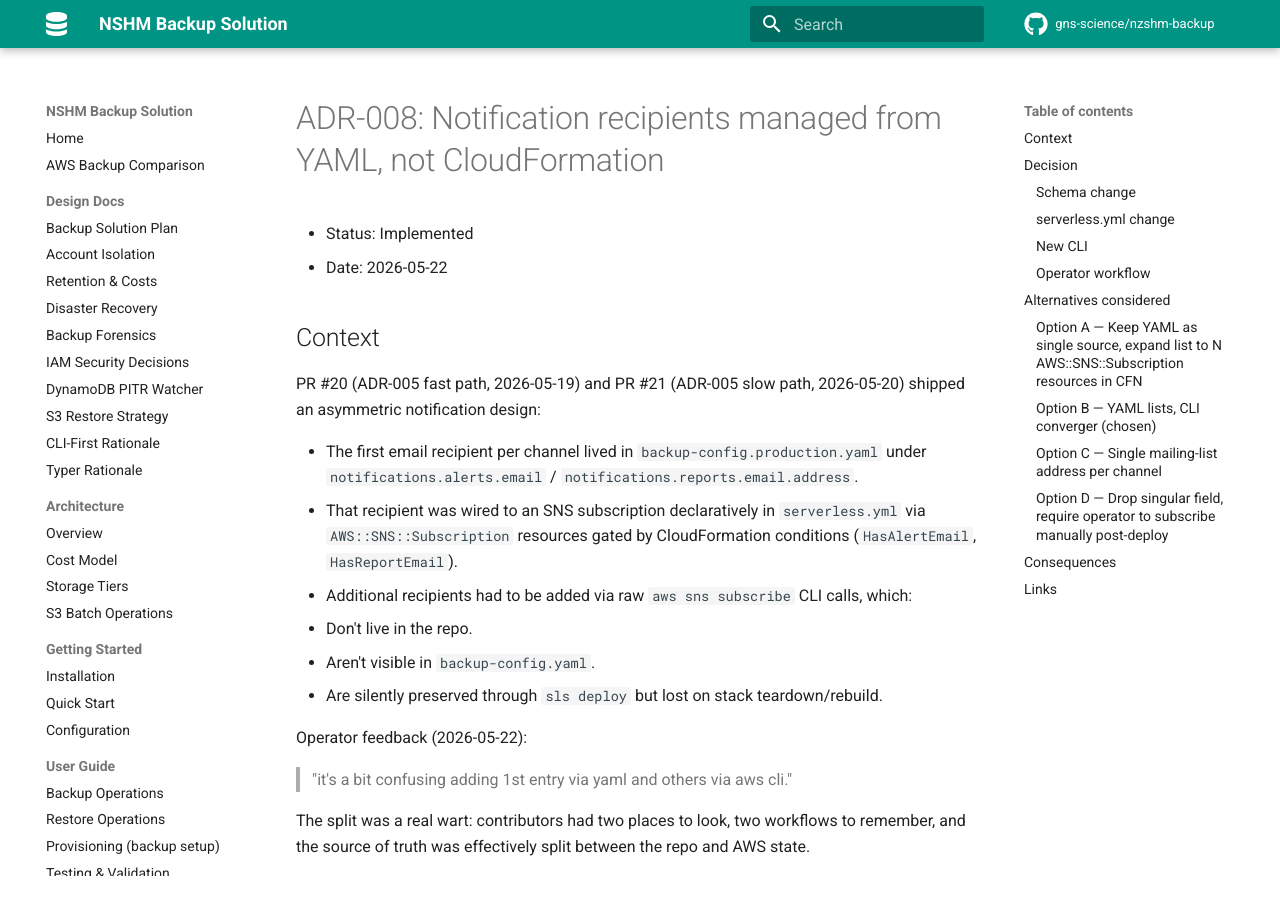
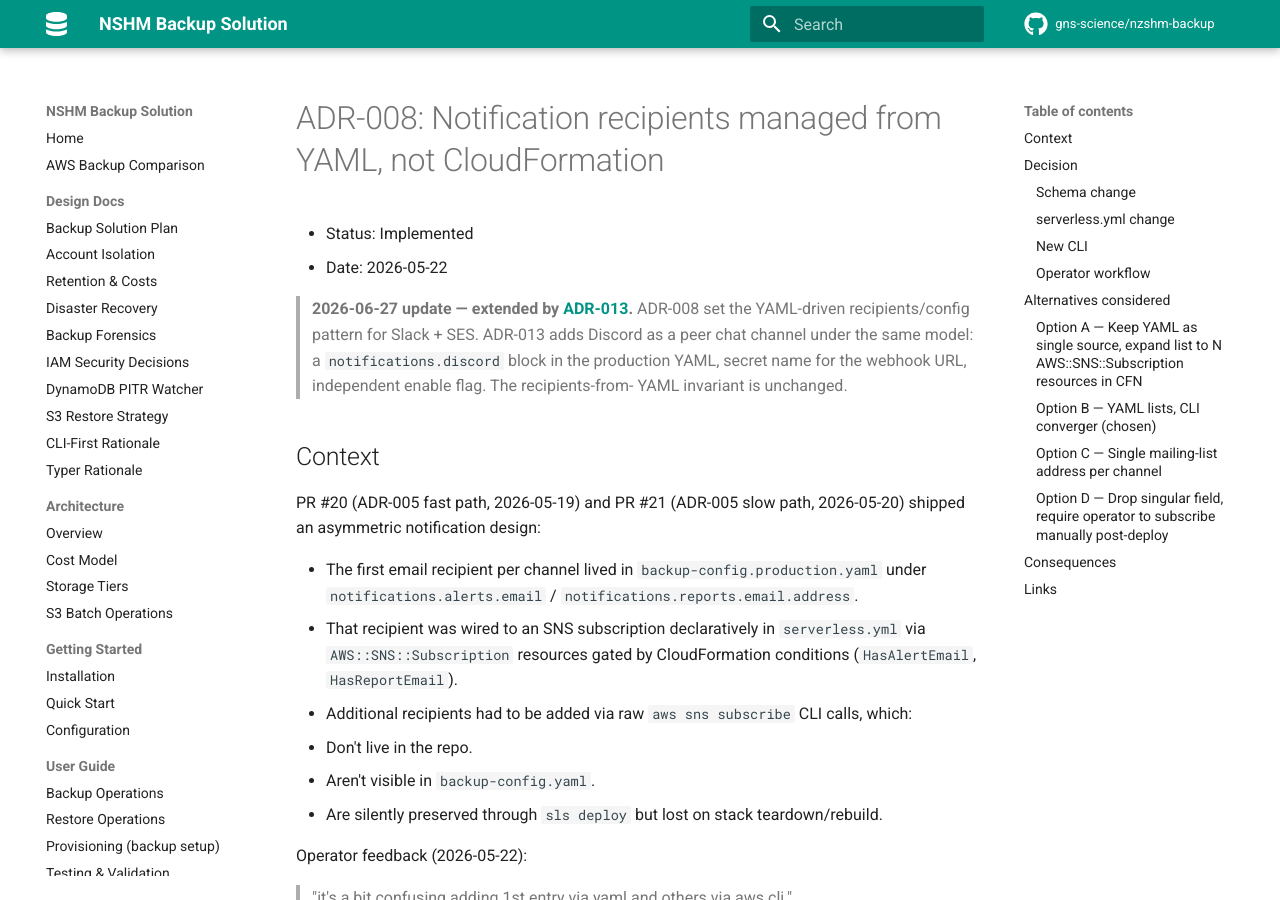
Before and after one commit to GNS-Science/aws-snapshot, an MkDocs documentation site: the page built from docs/design/adr/ADR-008-notification-recipients-managed-from-yaml.md, in a window 1280 px wide and 900 px high. Built offline with MkDocs 1.6.1 and Material for MkDocs 9.7.7, drawn with Linux system fonts in a browser that asks for light colours; comment, search, counter and statistics services are not loaded; the version menu is left out.

Commit message:
docs: cross-reference ADR-013 from ADR-008
Adds a forward-reference at the top of ADR-008 noting that ADR-013
extends the YAML-driven recipients model to Discord as a peer chat
channel to Slack. ADR-013 already references ADR-008 in its first
sentence ('The engine has had a single chat notification channel
since ADR-008'), so the back-reference is already present and no
edit to ADR-013 itself is needed.

Bundles into this PR per the review discussion at #67.

```diff
--- a/docs/design/adr/ADR-008-notification-recipients-managed-from-yaml.md
+++ b/docs/design/adr/ADR-008-notification-recipients-managed-from-yaml.md
@@ -2,6 +2,14 @@
 
 - Status: Implemented
 - Date: 2026-05-22
+
+> **2026-06-27 update — extended by
+> [ADR-013](ADR-013-discord-notification-support.md).** ADR-008 set
+> the YAML-driven recipients/config pattern for Slack + SES. ADR-013
+> adds Discord as a peer chat channel under the same model: a
+> `notifications.discord` block in the production YAML, secret name
+> for the webhook URL, independent enable flag. The recipients-from-
+> YAML invariant is unchanged.
 
 ## Context
 
```
